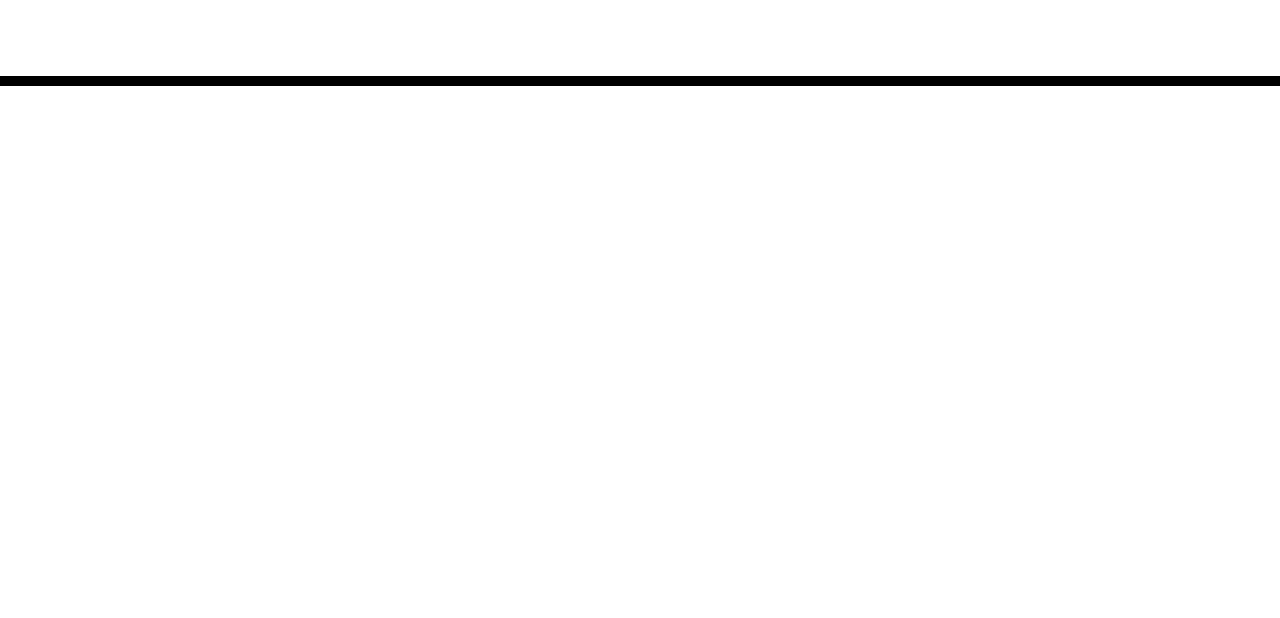
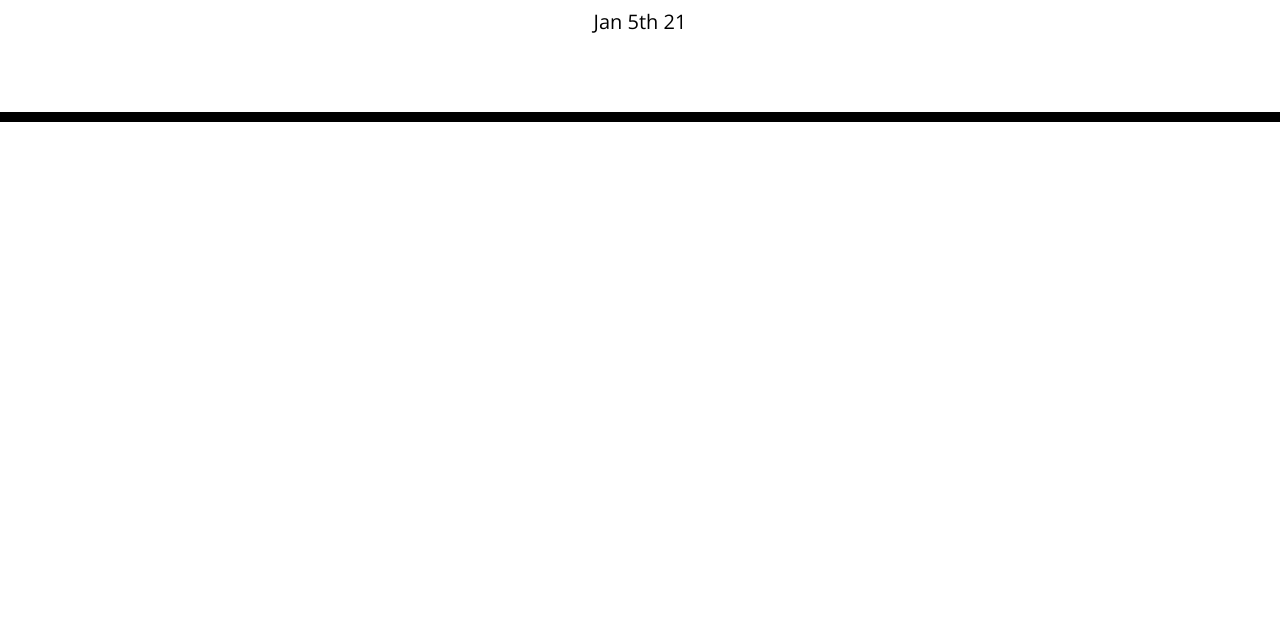
Before and after one commit to sammyk118/work-day-scheduler, a plain HTML site: page index.html in a window 1280 px wide. Shown: the part 182-800 px from the top of the page. Drawn offline with nearby package versions, Linux system fonts and the light colour scheme.

Commit message:
functioning date header

```diff
--- a/index.html
+++ b/index.html
@@ -18,6 +18,8 @@
       href="https://fonts.googleapis.com/css?family=Open+Sans&display=swap"
       rel="stylesheet"
     />
+    <script src="https://cdnjs.cloudflare.com/ajax/libs/moment.js/2.24.0/moment.min.js"></script>
+
     <link rel="stylesheet" href="style.css" />
     <title>Work Day Scheduler</title>
   </head>
@@ -34,5 +36,6 @@
 
     <script src="https://cdnjs.cloudflare.com/ajax/libs/jquery/3.2.1/jquery.min.js"></script>
     <script src="https://cdnjs.cloudflare.com/ajax/libs/moment.js/2.24.0/moment.min.js"></script>
+    <script src="script.js"></script>
   </body>
 </html>
--- /dev/null
+++ b/script.js
@@ -0,0 +1,2 @@
+var date = moment().format("MMM Do YY");
+$("#currentDay").append(date);
```
